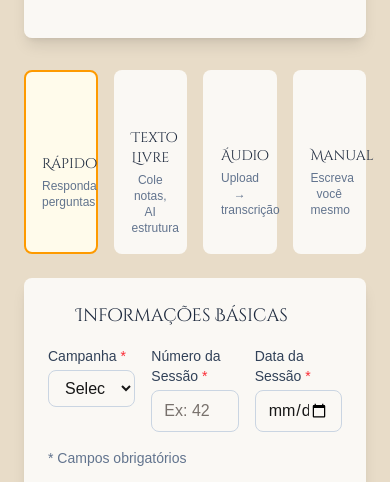
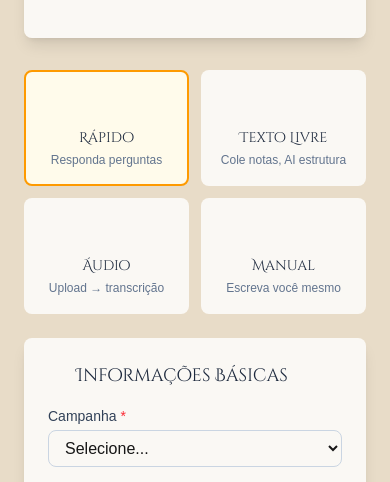
Before and after one commit to PeterTechDev/atrias-wiki, a Next.js app: page /sessions/new in a window 390 px wide. Shown: the part 258-740 px from the top of the page. Built offline with nearby package versions, Linux system fonts and the light colour scheme; some icons are missing; a web font is replaced by a local one.

Commit message:
fix: /sessions/new responsive grid layout (mobile breakpoints)

```diff
--- a/src/app/sessions/new/page.tsx
+++ b/src/app/sessions/new/page.tsx
@@ -340,7 +340,7 @@ export default function NewSessionPage() {
 
       {/* Input Mode Selector */}
       <div className="max-w-4xl mx-auto px-6 mb-6">
-        <div className="grid grid-cols-4 gap-4">
+        <div className="grid grid-cols-2 sm:grid-cols-4 gap-3 sm:gap-4">
           <button
             onClick={() => setInputMode('quick')}
             className={`p-4 rounded-lg border-2 transition-all ${
@@ -402,7 +402,7 @@ export default function NewSessionPage() {
             <Icon icon="game-icons:info" className="w-5 h-5 text-amber-600" />
             Informações Básicas
           </h2>
-          <div className="grid grid-cols-3 gap-4">
+          <div className="grid grid-cols-1 sm:grid-cols-2 md:grid-cols-3 gap-4">
             <div>
               <label className="block text-sm font-medium text-slate-700 mb-1">Campanha <span className="text-red-500">*</span></label>
               <select
```
